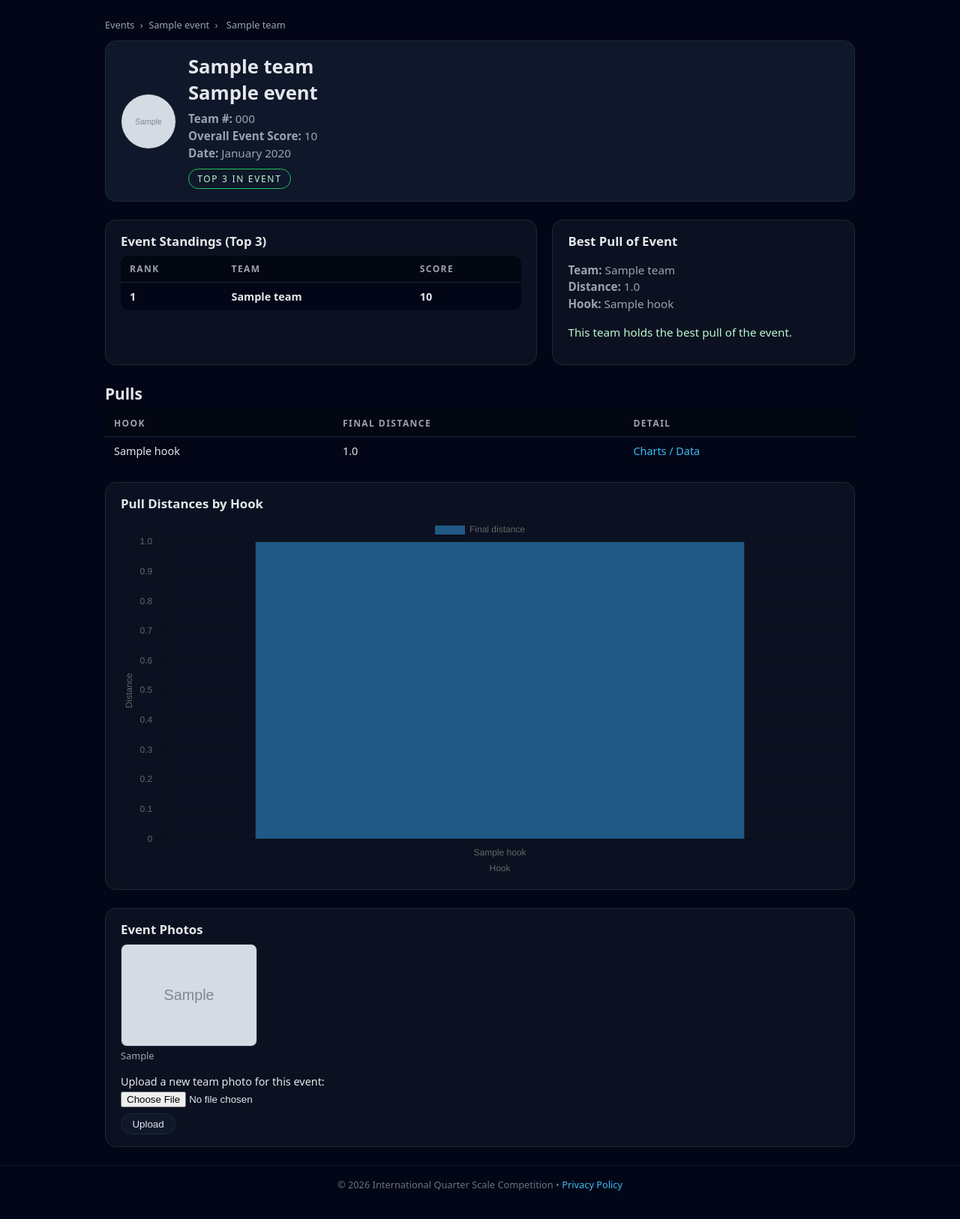
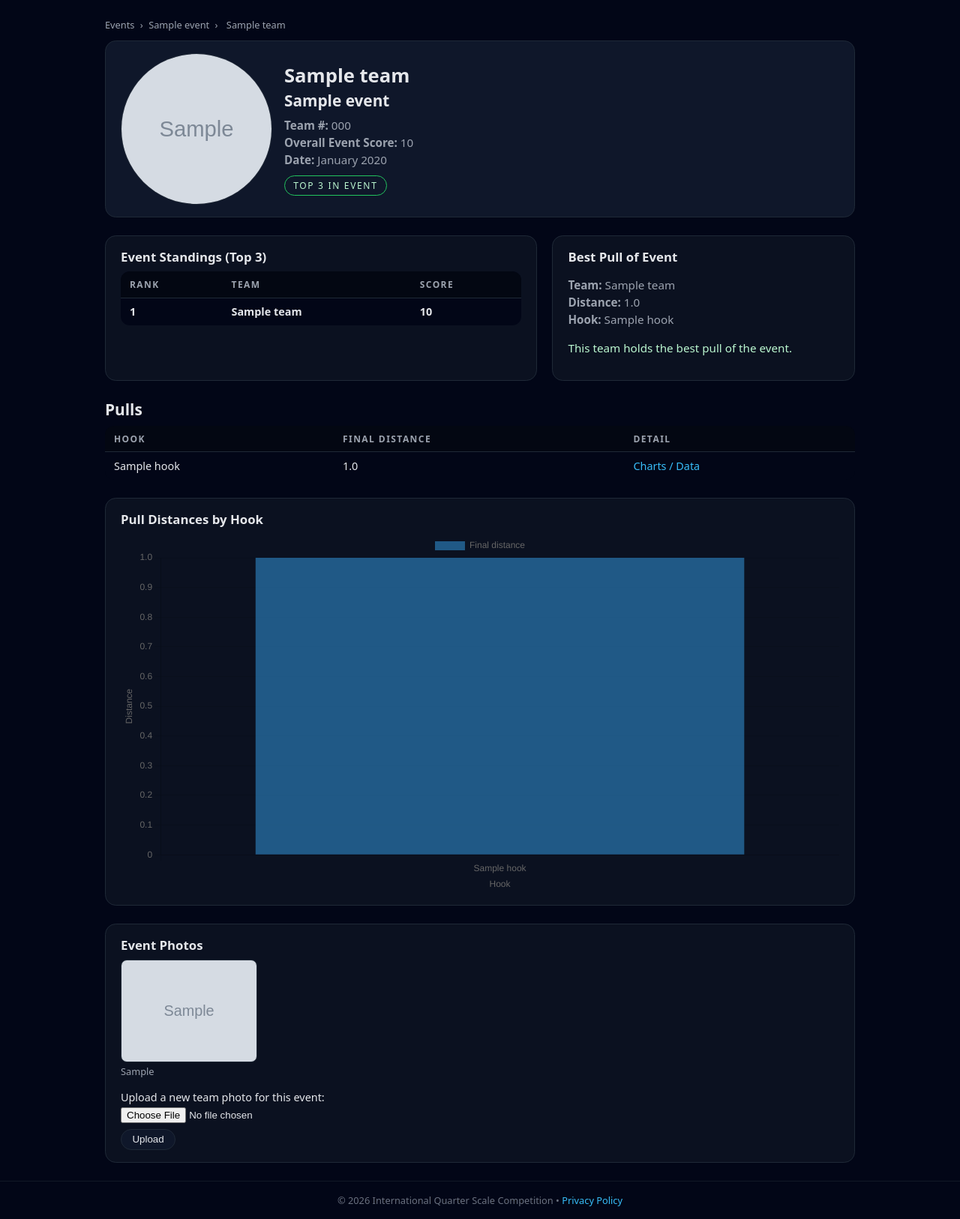
Before and after one commit to ASABE-IQSN/ASABE_IQS_Website, a Flask app: page /event/1/team/1 in a window 1280 px wide. Shown: the part 55-1681 px from the top of the page at 75% size. Before the commit the page ends 1643 px from the top, so only its background shows below. Run offline with Flask 3, Linux system fonts and the light colour scheme; tables that the repository leaves empty hold one stand-in row (values such as "Sample post"); grey boxes marked "Sample" are stand-in pictures.

Commit message:
changing event team details

```diff
--- a/templates/team_event_detail.html
+++ b/templates/team_event_detail.html
@@ -34,8 +34,8 @@
   }
 
   .hero-image {
-    width: 72px;
-    height: 72px;
+    width: 200px;
+    height: 200px;
     border-radius: 999px;
     overflow: hidden;
     flex-shrink: 0;
@@ -313,8 +313,13 @@
     </div>
 
     <div class="hero-main">
-      <h1>{{ team.team_name }} <br> {{ event.event_name }}</h1>
-
+      <style>
+        h1 + h2 {
+          margin-top: -0.25rem;   /* pull h2 closer to h1 */
+        }
+      </style>
+      <h1>{{ team.team_name }}</h1>
+      <h2>{{ event.event_name }}</h2>
       <div class="hero-meta">
         <div><strong>Team #:</strong> {{ team.team_number }}</div>
         <div>
```
Also changed, not shown: 1 other file.
